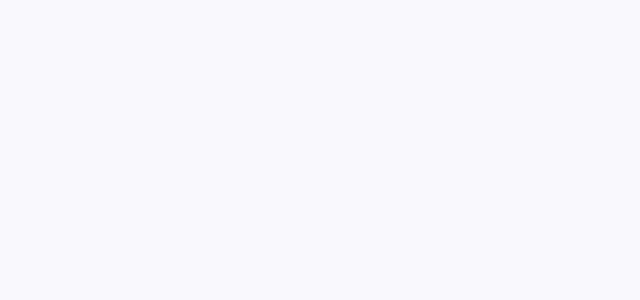
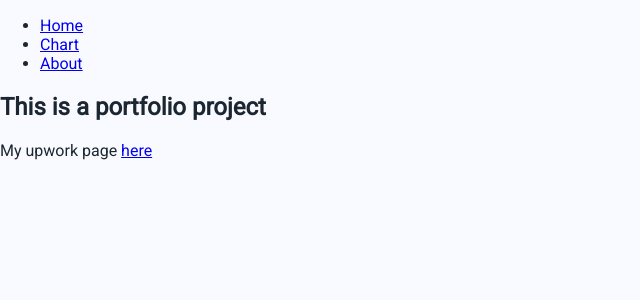
Before and after one commit to inneroot/covid_chart, a Nuxt app: page /about in a window 1280 px wide. Before the commit this address had no page. Shown: the top 300 px of the page, without its empty margins (0-640 px from the left). Built offline with nearby package versions, Linux system fonts and the light colour scheme.

Commit message:
add Nav component

```diff
--- a/components/LineChartContainer.vue
+++ b/components/LineChartContainer.vue
@@ -262,4 +262,7 @@ export default {
 .select_button button {
   height: 100%;
 }
+.vue-dynamic-select{
+  background: #fff;
+}
 </style>
--- /dev/null
+++ b/components/NavComponent.vue
@@ -0,0 +1,14 @@
+<template>
+  <nav>
+    <ul>
+      <li><nuxt-link to="/">Home</nuxt-link></li>
+      <li><nuxt-link to="/mainchart">Chart</nuxt-link></li>
+      <li><nuxt-link to="/about">About</nuxt-link></li>
+    </ul>
+  </nav>
+</template>
+
+<script>
+  export default {}
+</script>
+<style></style>
--- a/layouts/default.vue
+++ b/layouts/default.vue
@@ -1,7 +1,18 @@
 <template>
   <div class="bodycontainer">
+    <NavComponent />
     <nuxt />
   </div>
 </template>
 
+<script>
+import NavComponent from '~/components/NavComponent.vue'
+
+export default {
+  components: {
+    NavComponent
+  }
+}
+</script>
+
 <style></style>
--- /dev/null
+++ b/pages/about.vue
@@ -0,0 +1,16 @@
+<template>
+  <div class="page-container">
+      <h2>This is a portfolio project </h2>
+      <p>My upwork page <a href="https://www.upwork.com/o/profiles/users/~012f97300628c4689c/">here</a></p>
+  </div>
+</template>
+
+<script>
+export default {
+
+}
+</script>
+
+<style>
+
+</style>
--- a/pages/index.vue
+++ b/pages/index.vue
@@ -1,49 +1,23 @@
 <template>
-  <div class="container">
-    <LineChartContainer />
+  <div class="page-container">
+    <h1>Welcome!</h1>
   </div>
 </template>
 
 <script>
-import LineChartContainer from '~/components/LineChartContainer.vue'
-
-export default {
-  components: {
-    LineChartContainer
-  },
-  head() {
-    return {
-      title: 'Covid19 Chart',
-      meta: [
-        {
-          hid: 'Covid19 Chart on Nuxt.js with Chart.js',
-          name: 'Covid19 Chart',
-          content: 'Covid19 Chart'
-        }
-      ],
-      noscript: [
-        {
-          innerHTML: 'This site require JavaScript',
-          body: true
-        }
-      ]
-    }
-  }
-}
+export default {}
 </script>
 
 <style>
-.container {
-  margin: 0 auto;
-}
-
-.title {
-  font-family: Roboto, Arial, sans-serif;
-  display: block;
+h1 {
   font-weight: 300;
   font-size: 100px;
+  letter-spacing: 1px;
+}
+.page-container {
+  margin: 0 auto;
+  display: block;
   color: #35495e;
-  letter-spacing: 1px;
 }
 
 .subtitle {
--- /dev/null
+++ b/pages/mainchart.vue
@@ -0,0 +1,58 @@
+<template>
+  <div class="page-container">
+    <LineChartContainer />
+  </div>
+</template>
+
+<script>
+import LineChartContainer from '~/components/LineChartContainer.vue'
+
+export default {
+  components: {
+    LineChartContainer
+  },
+  head() {
+    return {
+      title: 'Covid19 Chart',
+      meta: [
+        {
+          hid: 'Covid19 Chart on Nuxt.js with Chart.js',
+          name: 'Covid19 Chart',
+          content: 'Covid19 Chart'
+        }
+      ],
+      noscript: [
+        {
+          innerHTML: 'This site require JavaScript',
+          body: true
+        }
+      ]
+    }
+  }
+}
+</script>
+
+<style>
+
+
+.title {
+  font-family: Roboto, Arial, sans-serif;
+  display: block;
+  font-weight: 300;
+  font-size: 100px;
+  color: #35495e;
+  letter-spacing: 1px;
+}
+
+.subtitle {
+  font-weight: 300;
+  font-size: 42px;
+  color: #526488;
+  word-spacing: 5px;
+  padding-bottom: 15px;
+}
+
+.links {
+  padding-top: 15px;
+}
+</style>
```
